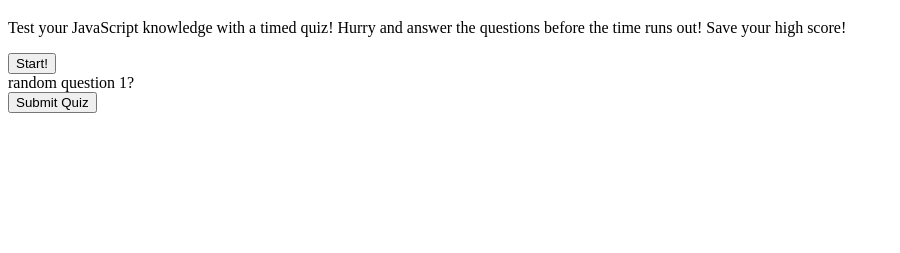
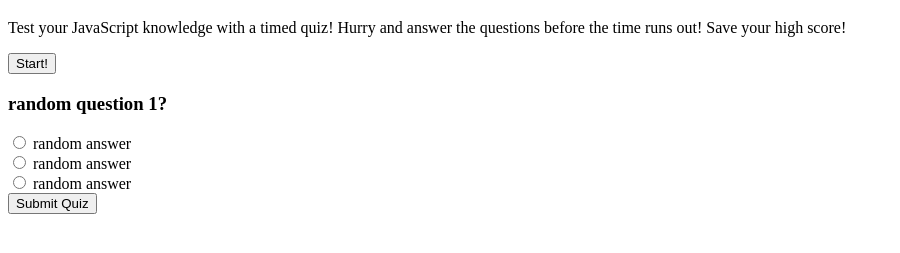
Before and after one commit to HarvBCoding/knowledge-quiz, a plain HTML site: page index.html in a window 1280 px wide. Both pictures are taken after a click on the button "Start!". Shown: the part 61-314 px from the top of the page, without its empty margins (0-900 px from the left). Drawn offline with Linux system fonts and the light colour scheme.

Commit message:
timer function

```diff
--- a/assets/js/script.js
+++ b/assets/js/script.js
@@ -51,10 +51,62 @@ const quizQuestions = [
     }
 ]
 
+function createRadioBtn(){
+    const radioAnswers = document.createElement("input");
+    radioAnswers.type = "radio";
+    radioAnswers.value
+}
+
+// when the start button is clicked
 function startQuiz(){
-    quizDivEl.textContent = quizQuestions[0].question;
     //put a question on the page.
+    let questionEl = document.createElement("div");
+    questionEl.innerHTML =
+        `<h3 class="question">${quizQuestions[0].question}</h3>`;
+    quizDivEl.appendChild(questionEl);
+    // put answers for question on the page
+    // option a
+    let answerOption = document.createElement("div");
+    answerOption.className = "answer-option";
+    answerOption.innerHTML =
+        `<label>
+        <input type="radio" name="question0" value="a">
+        ${quizQuestions[0].answers.a}`
+        questionEl.appendChild(answerOption);
+    // option b
+    answerOption = document.createElement("div");
+    answerOption.className = "answer-option";
+    answerOption.innerHTML =
+        `<label>
+        <input type="radio" name="question0" value="a">
+        ${quizQuestions[0].answers.b}`
+        questionEl.appendChild(answerOption);
+    // option c
+    answerOption = document.createElement("div");
+    answerOption.className = "answer-option";
+    answerOption.innerHTML =
+        `<label>
+        <input type="radio" name="question0" value="a">
+        ${quizQuestions[0].answers.c}`
+        questionEl.appendChild(answerOption);
+
     //start timer.
+
+}
+
+
+function countdown() {
+    let timeLeft = 50;
+
+    let timeInterval = setInterval(function() {
+        // if the remaining time is greater than 1
+        if (timeLeft > 0) {
+            // decrement time left by 1
+            timeLeft --
+        } else {
+            clearInterval(timeInterval);
+        }
+    }, 1000);
 }
 
 
@@ -73,6 +125,7 @@ function endQuiz(){
 
 // on click the quiz will start
 startButton.addEventListener("click", startQuiz);
+startButton.onclick = countdown;
 
 // on click, the results will display
 submitButton.addEventListener("click", endQuiz);
--- a/index.html
+++ b/index.html
@@ -21,7 +21,9 @@
     <div id="quiz-container"></div>
     <div id="answers-container"></div>
     <button id="submit-btn">Submit Quiz</button>
-    <div id="results-container"></div>
+    <div id="results-container">
+        <h2 id=countdown></h2>
+    </div>
 
 
 
```
